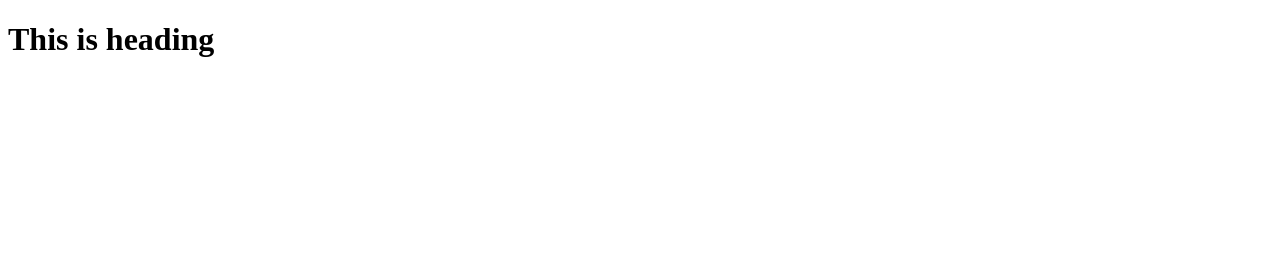
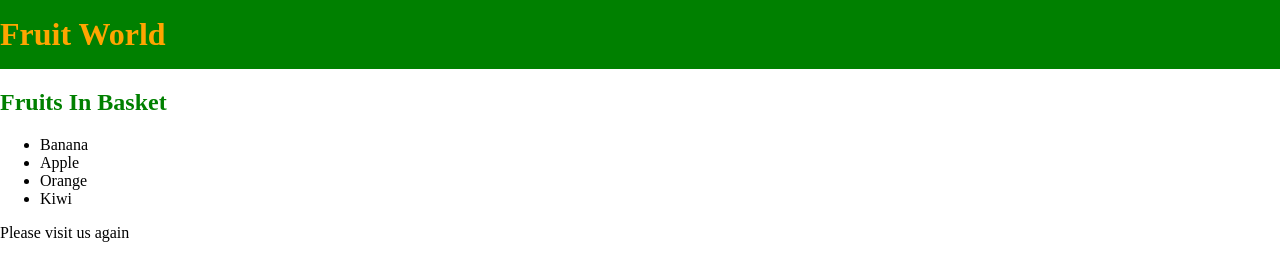
Before and after one commit to VishnuVardhanReddySareddy/sharp-first, a plain HTML site: page index.html in a window 1280 px wide. Drawn offline with Linux system fonts and the light colour scheme.

Commit message:
added gelElementById feature

```diff
--- a/index.html
+++ b/index.html
@@ -2,11 +2,24 @@
 <html lang="en">
   <head>
     <meta charset="UTF-8" />
+    <meta http-equiv="X-UA-Compatible" content="IE=edge" />
     <meta name="viewport" content="width=device-width, initial-scale=1.0" />
-    <title>Git Practice</title>
+    <title>Document</title>
   </head>
-  <body>
-    <h1>This is heading</h1>
-    <script src="index.js"></script>
+  <body style="margin: 0">
+    <div id="header" style="padding: 1rem 0; background-color: lightblue">
+      <h1 id="main-heading" style="margin: 0">Fruit Shop</h1>
+    </div>
+    <div>
+      <h2 id="basket-heading">Fruits In Basket</h2>
+      <ul class="fruits">
+        <li class="fruit">Banana</li>
+        <li class="fruit">Apple</li>
+        <li class="fruit">Orange</li>
+        <li class="fruit">Kiwi</li>
+      </ul>
+    </div>
+    <div id="thanks"></div>
   </body>
+  <script src="index.js"></script>
 </html>
--- a/index.js
+++ b/index.js
@@ -1,3 +1,22 @@
-function myFunction() {
-  console.log("THis is javascript");
-}
+// Write your code below:
+
+const header = document.getElementById("main-heading");
+header.textContent = "Fruit World";
+
+header.style.color = "orange";
+
+const header1 = document.getElementById("header");
+
+header1.style.backgroundColor = "green";
+header1.style.borderBottom = "orange";
+
+const header2 = document.getElementById("basket-heading");
+
+header2.style.color = "green";
+
+const header3 = document.getElementById("thanks");
+
+let para = document.createElement("p");
+para.textContent = "Please visit us again";
+
+header3.appendChild(para);
```
